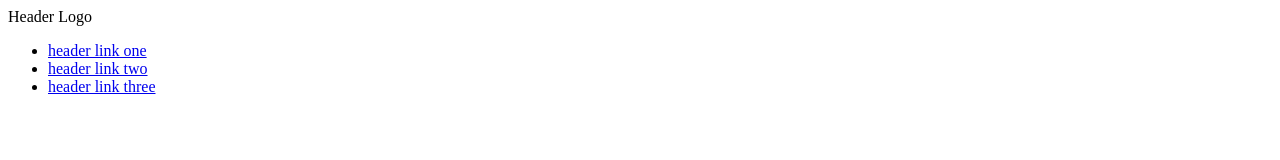
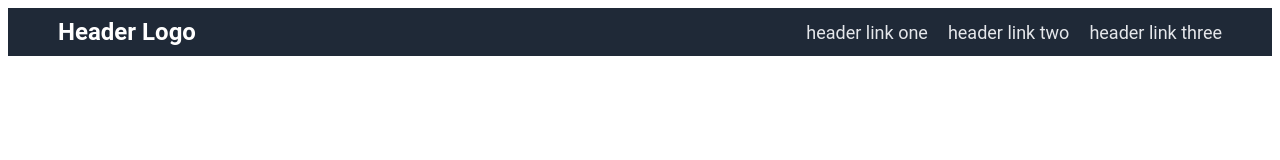
Before and after one commit to pgarza917/odin-landing-page, a plain HTML site: page index.html in a window 1280 px wide. Drawn offline with Linux system fonts and the light colour scheme.

Commit message:
Add background, font, and flex styling to header

```diff
--- a/index.html
+++ b/index.html
@@ -4,16 +4,16 @@
   <head>
     <title>Odin Langing Page</title>
     <meta charset="utf-8" />
-    <link ref="stylesheet" href="./style.css" />
+    <link rel="stylesheet" href="./style.css" />
   </head>
 
   <body>
     <div class="header">
-      <div class="logo">Header Logo</div>
+      <div class="logo"><strong>Header Logo</strong></div>
       <ul class="header-links">
-        <li><a href="#">header link one</a></li>
-        <li><a href="#">header link two</a></li>
-        <li><a href="#">header link three</a></li>
+        <li><a class="header-link" href="#">header link one</a></li>
+        <li><a class="header-link" href="#">header link two</a></li>
+        <li><a class="header-link" href="#">header link three</a></li>
       </ul>
     </div>
   </body>
--- a/style.css
+++ b/style.css
@@ -0,0 +1,27 @@
+body {
+  font-family: "Roboto", sans-serif;
+}
+
+.header {
+  background-color: #1f2937;
+  display: flex;
+  color: white;
+  font-size: 24px;
+  justify-content: space-between;
+  align-items: center;
+  padding: 10px 50px;
+}
+
+.header-links {
+  list-style-type: none;
+  font-size: 18px;
+  display: flex;
+  margin: 0px;
+  padding: 0px;
+  gap: 20px;
+}
+
+.header-link {
+  text-decoration: none;
+  color: #e5e7eb;
+}
```
